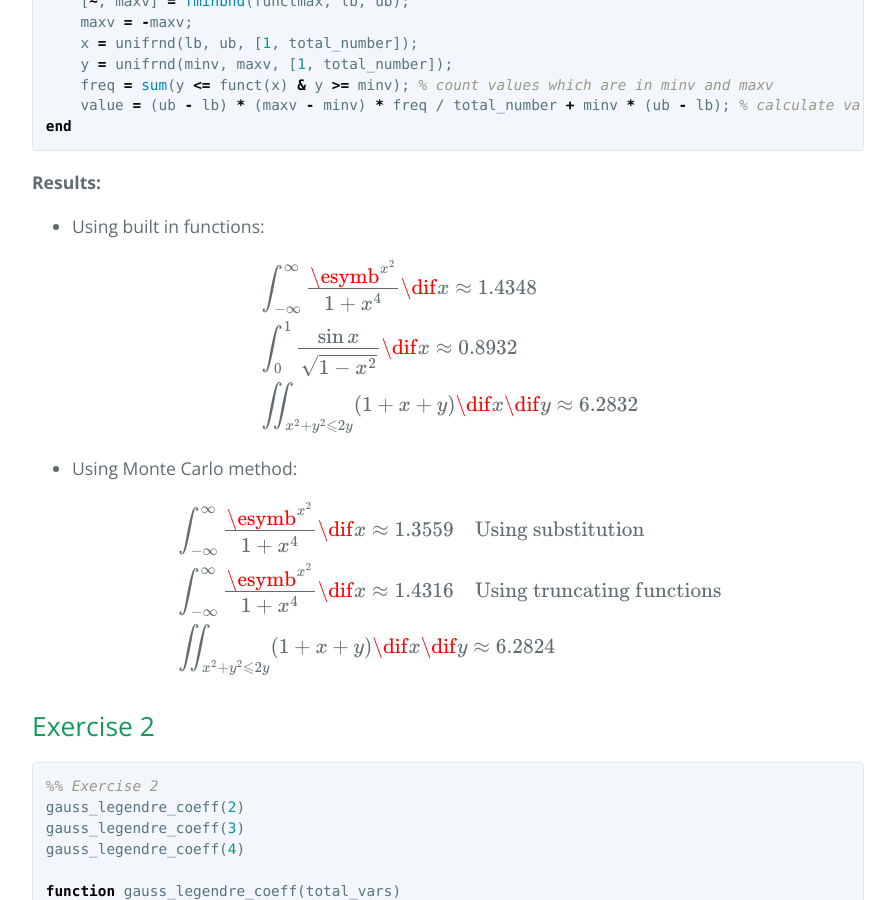
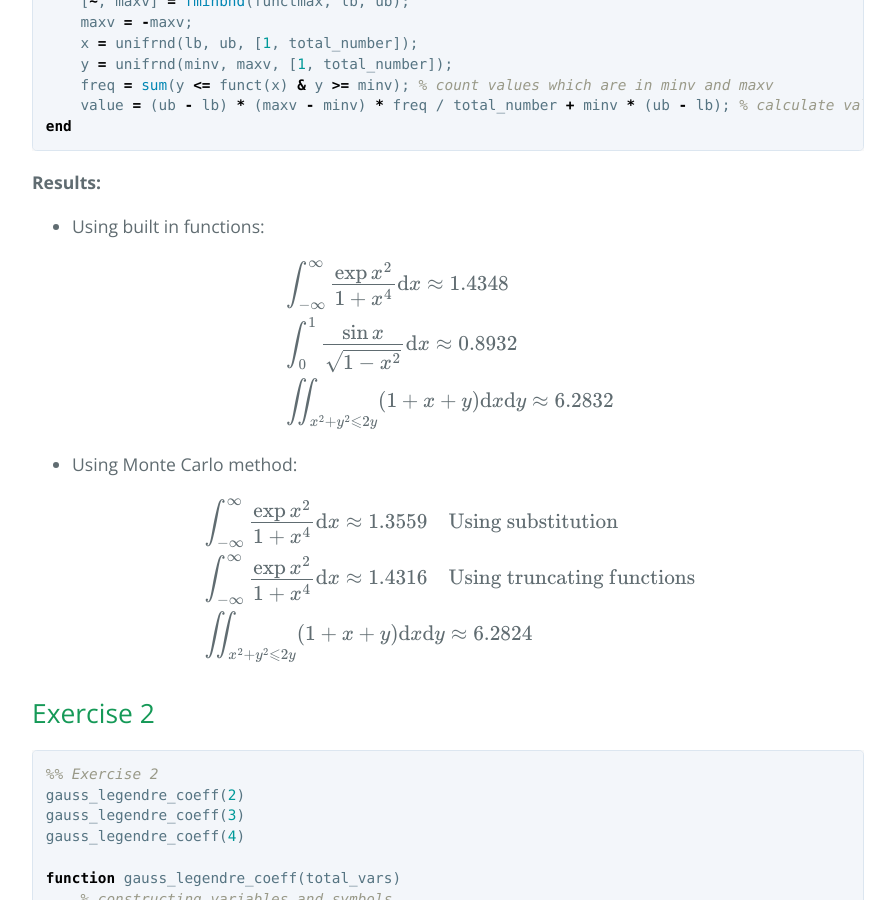
Before and after one commit to T0nyX1ang/Mathematical-Experiment, a Jekyll site: the page built from exp4/experiment4.md, in a window 1280 px wide and 900 px high, scrolled down 1252 px. Shown: the whole window, without its empty margins (192-1087 px from the left). Built offline with Jekyll 4.4.1, drawn with Linux system fonts in a browser that asks for light colours; formulas are drawn with MathJax 3.

Commit message:
Fix an error of displaying math formula in exp4-ex1

```diff
--- a/exp4/experiment4.md
+++ b/exp4/experiment4.md
@@ -54,9 +54,9 @@ end
 
 $$
 	\begin{aligned}
-	    & \int_{-\infty}^{\infty} \frac{\esymb^{x^2}}{1 + x^4} \dif x \approx 1.4348 \\
-	    & \int_{0}^{1} \frac{\sin{x}}{\sqrt{1 - x^2}} \dif x \approx 0.8932 \\
-	    & \iint_{x^2 + y^2 \leqslant 2y} (1 + x + y) \dif x \dif y \approx 6.2832
+	    & \int_{-\infty}^{\infty} \frac{\exp{x^2}}{1 + x^4} \mathrm{d} x \approx 1.4348 \\
+	    & \int_{0}^{1} \frac{\sin{x}}{\sqrt{1 - x^2}} \mathrm{d} x \approx 0.8932 \\
+	    & \iint_{x^2 + y^2 \leqslant 2y} (1 + x + y) \mathrm{d} x \mathrm{d} y \approx 6.2832
 	\end{aligned}
 $$
 
@@ -64,9 +64,9 @@ $$
 
 $$
 	\begin{aligned}
-	    & \int_{-\infty}^{\infty} \frac{\esymb^{x^2}}{1 + x^4} \dif x \approx 1.3559 \quad \mbox{Using substitution} \\
-	    & \int_{-\infty}^{\infty} \frac{\esymb^{x^2}}{1 + x^4} \dif x \approx 1.4316 \quad \mbox{Using truncating functions} \\
-	    & \iint_{x^2 + y^2 \leqslant 2y} (1 + x + y) \dif x \dif y \approx 6.2824
+	    & \int_{-\infty}^{\infty} \frac{\exp{x^2}}{1 + x^4} \mathrm{d} x \approx 1.3559 \quad \mbox{Using substitution} \\
+	    & \int_{-\infty}^{\infty} \frac{\exp{x^2}}{1 + x^4} \mathrm{d} x \approx 1.4316 \quad \mbox{Using truncating functions} \\
+	    & \iint_{x^2 + y^2 \leqslant 2y} (1 + x + y) \mathrm{d} x \mathrm{d} y \approx 6.2824
 	\end{aligned}
 $$
 
```
